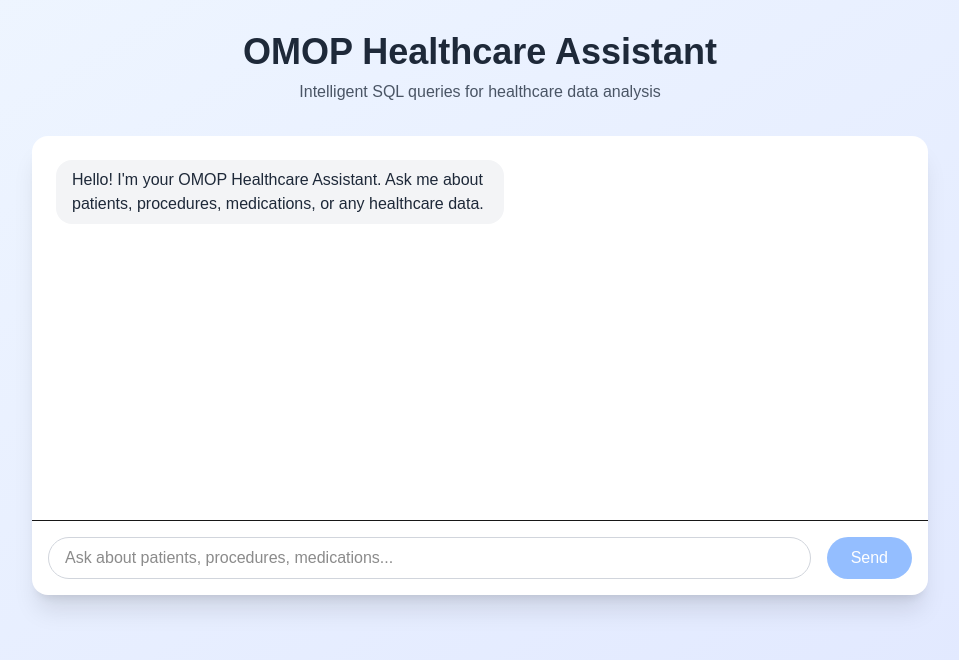
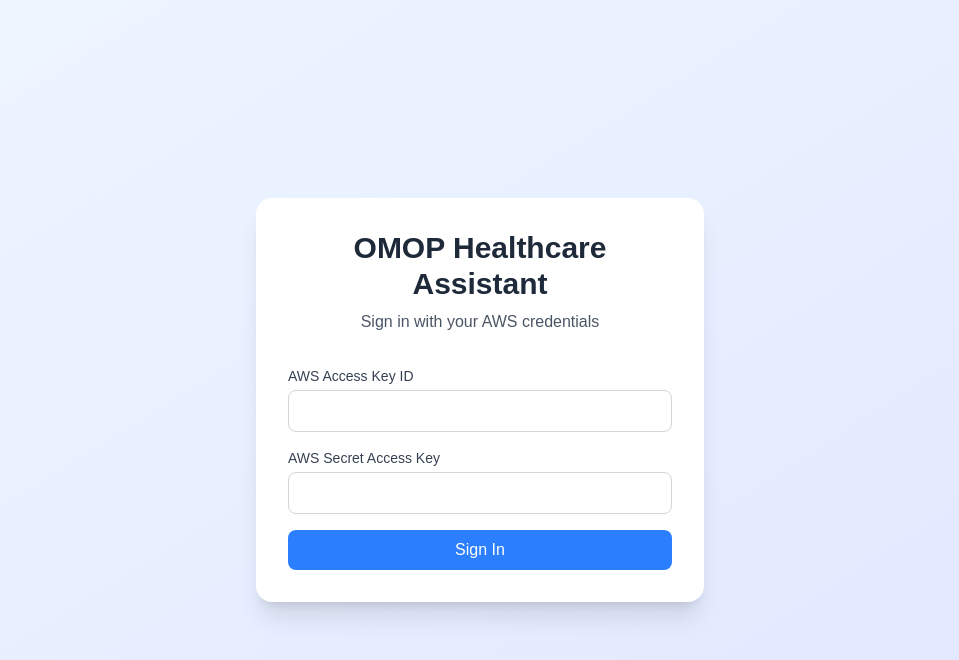
Before and after one commit to ragibmahsan/omop-healthcare-ui, a Next.js app: page / in a window 1280 px wide. Shown: the top 660 px of the page, without its empty margins (160-1119 px from the left). Built offline with nearby package versions, Linux system fonts and the light colour scheme.

Commit message:
Add sign-in/sign-out functionality with AWS credentials

```diff
--- a/src/app/page.tsx
+++ b/src/app/page.tsx
@@ -2,8 +2,6 @@
 
 import { useState } from 'react';
 import { LambdaClient, InvokeCommand } from "@aws-sdk/client-lambda";
-import { CognitoIdentityClient } from "@aws-sdk/client-cognito-identity";
-import { fromCognitoIdentityPool } from "@aws-sdk/credential-provider-cognito-identity";
 
 interface Message {
   text: string;
@@ -20,6 +18,24 @@
     }
   ]);
   const [isLoading, setIsLoading] = useState(false);
+  const [isSignedIn, setIsSignedIn] = useState(false);
+  const [credentials, setCredentials] = useState({ accessKey: '', secretKey: '' });
+
+  const handleSignIn = (e: React.FormEvent) => {
+    e.preventDefault();
+    if (credentials.accessKey && credentials.secretKey) {
+      setIsSignedIn(true);
+    }
+  };
+
+  const handleSignOut = () => {
+    setIsSignedIn(false);
+    setCredentials({ accessKey: '', secretKey: '' });
+    setMessages([{
+      text: "Hello! I'm your OMOP Healthcare Assistant. Ask me about patients, procedures, medications, or any healthcare data.",
+      sender: 'bot'
+    }]);
+  };
 
   const handleSubmit = async (e: React.FormEvent) => {
     e.preventDefault();
@@ -33,10 +49,10 @@
     try {
       const lambdaClient = new LambdaClient({
         region: "us-east-1",
-        credentials: fromCognitoIdentityPool({
-          client: new CognitoIdentityClient({ region: "us-east-1" }),
-          identityPoolId: "us-east-1:27acef8c-f49c-44f8-8d4f-482000470bb4"
-        }),
+        credentials: {
+          accessKeyId: credentials.accessKey,
+          secretAccessKey: credentials.secretKey,
+        },
       });
 
       const command = new InvokeCommand({
@@ -75,18 +91,78 @@
     }
   };
 
+  if (!isSignedIn) {
+    return (
+      <div className="min-h-screen bg-gradient-to-br from-blue-50 to-indigo-100 flex items-center justify-center">
+        <div className="bg-white p-8 rounded-2xl shadow-xl max-w-md w-full mx-4">
+          <div className="text-center mb-8">
+            <h1 className="text-3xl font-bold text-gray-800 mb-2">
+              OMOP Healthcare Assistant
+            </h1>
+            <p className="text-gray-600">
+              Sign in with your AWS credentials
+            </p>
+          </div>
+
+          <form onSubmit={handleSignIn} className="space-y-4">
+            <div>
+              <label className="block text-sm font-medium text-gray-700 mb-1">
+                AWS Access Key ID
+              </label>
+              <input
+                type="text"
+                value={credentials.accessKey}
+                onChange={(e) => setCredentials(prev => ({ ...prev, accessKey: e.target.value }))}
+                className="w-full px-3 py-2 border border-gray-300 rounded-lg focus:outline-none focus:ring-2 focus:ring-blue-500"
+                required
+              />
+            </div>
+
+            <div>
+              <label className="block text-sm font-medium text-gray-700 mb-1">
+                AWS Secret Access Key
+              </label>
+              <input
+                type="password"
+                value={credentials.secretKey}
+                onChange={(e) => setCredentials(prev => ({ ...prev, secretKey: e.target.value }))}
+                className="w-full px-3 py-2 border border-gray-300 rounded-lg focus:outline-none focus:ring-2 focus:ring-blue-500"
+                required
+              />
+            </div>
+
+            <button
+              type="submit"
+              className="w-full bg-blue-500 text-white py-2 px-4 rounded-lg hover:bg-blue-600 focus:outline-none focus:ring-2 focus:ring-blue-500 focus:ring-offset-2 transition-colors"
+            >
+              Sign In
+            </button>
+          </form>
+        </div>
+      </div>
+    );
+  }
+
   return (
     <div className="min-h-screen bg-gradient-to-br from-blue-50 to-indigo-100">
       <div className="container mx-auto px-4 py-8">
         <div className="max-w-4xl mx-auto">
           {/* Header */}
-          <div className="text-center mb-8">
+          <div className="text-center mb-8 flex justify-between items-center">
+            <div className="flex-1">
               <h1 className="text-4xl font-bold text-gray-800 mb-2">
                 OMOP Healthcare Assistant
               </h1>
               <p className="text-gray-600">
                 Intelligent SQL queries for healthcare data analysis
               </p>
+            </div>
+            <button
+              onClick={handleSignOut}
+              className="bg-red-500 text-white px-4 py-2 rounded-lg hover:bg-red-600 focus:outline-none focus:ring-2 focus:ring-red-500 focus:ring-offset-2 transition-colors"
+            >
+              Sign Out
+            </button>
           </div>
 
           {/* Chat Container */}
```
Lines whose indentation alone changed are shown as unchanged.
